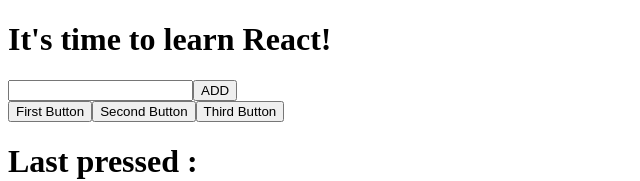
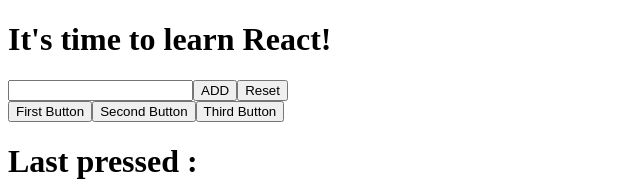
Before and after one commit to paolamelch/React-Paola, a React (Create React App) app in the folder my-app1/: page / in a window 1280 px wide. Shown: the top 181 px of the page, without its empty margins (0-640 px from the left). Built offline with nearby package versions, Linux system fonts and the light colour scheme.

Commit message:
esercizio 25

```diff
--- a/my-app1/src/ToDoList.js
+++ b/my-app1/src/ToDoList.js
@@ -22,6 +22,10 @@
         this.setState({string : ""})
     }
 
+    handleResetButton = () =>{
+        this.setState({items : []})
+    }
+
     componentDidUpdate(){
         console.log(this.state.items);
     }
@@ -36,6 +40,7 @@
                 <div>
                     <input type="text" value={this.state.string} name="input" onChange={this.handleItemChange}/>
                     <button onClick={this.handleAddingInput}>ADD</button>
+                    <button onClick={this.handleResetButton}>Reset</button>
                 </div>
             </div>
 
```
Also changed, not shown: my-app1/src/consegna esercizi/es25/Lists 05.txt (added).
